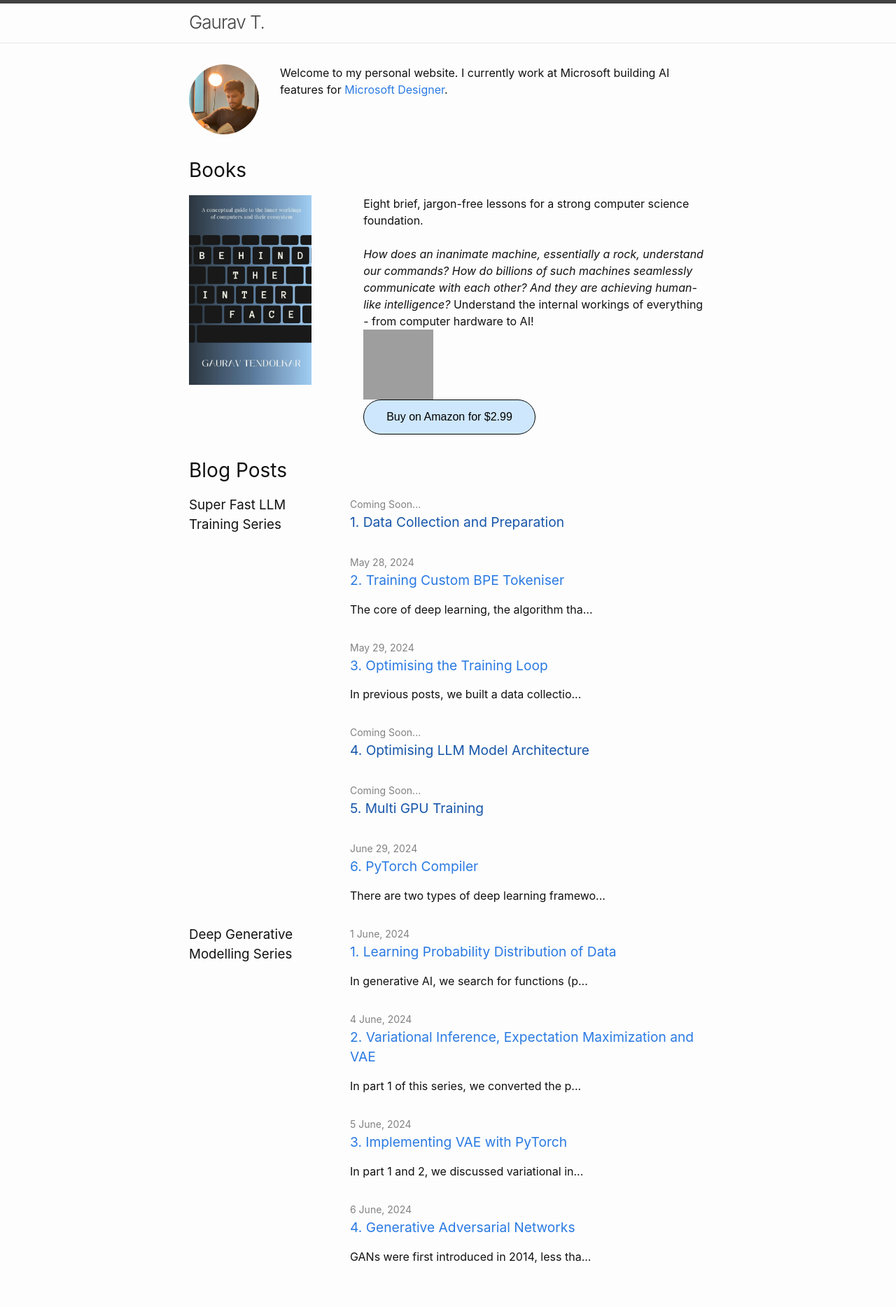
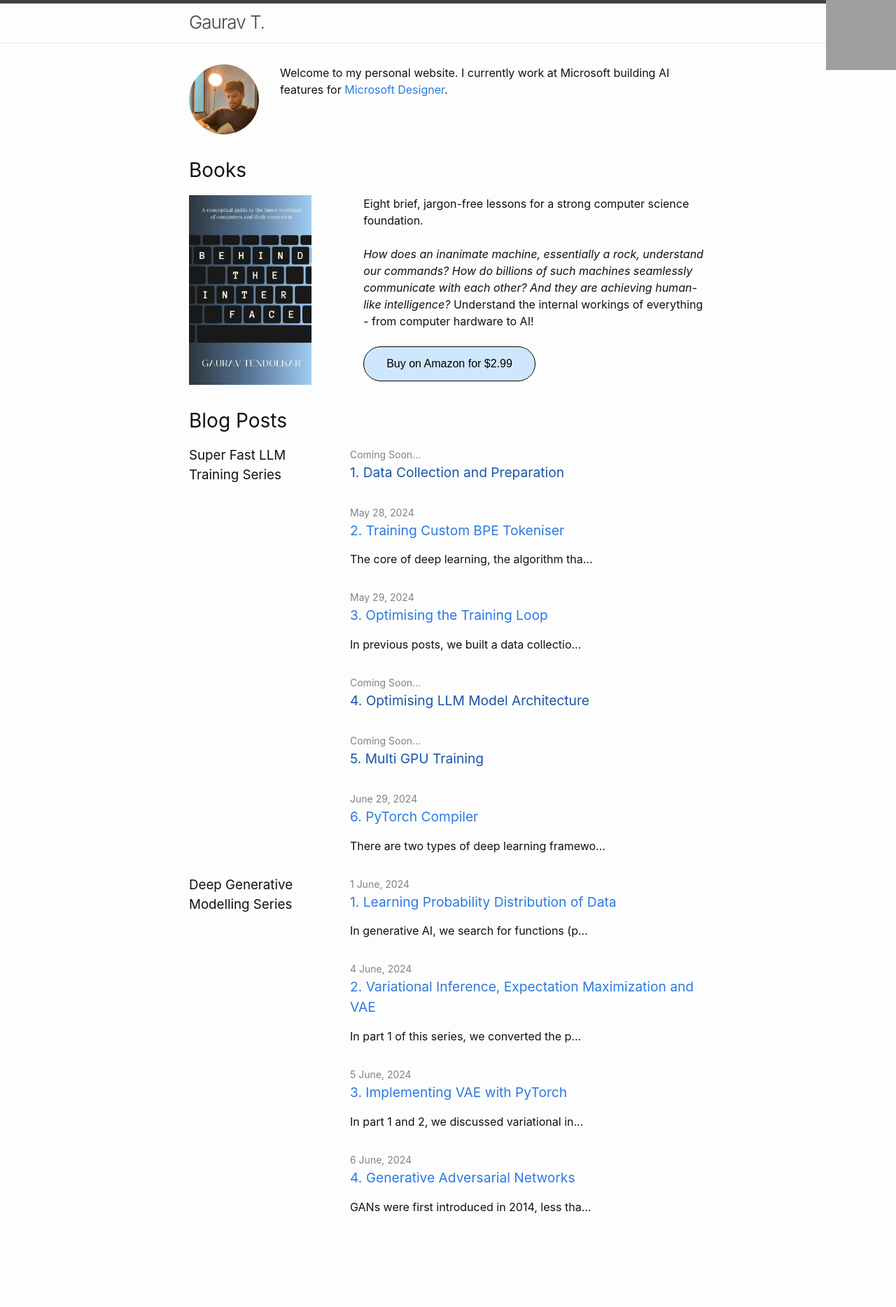
Before and after one commit to gauravtendolkar/gauravtendolkar.github.io, a Jekyll site: the page built from docs/index.markdown, in a window 1280 px wide. Shown: the whole page at 70% size. Built offline with Jekyll 4.4.1, drawn with Linux system fonts in a browser that asks for light colours; after the commit the page ends 1797 px from its top, so only the background shows below that; grey boxes are pictures that could not be loaded.

Commit message:
Update home.html

```diff
--- a/docs/_layouts/home.html
+++ b/docs/_layouts/home.html
@@ -16,6 +16,7 @@ layout: default
   <div class="flex-container">
     <div style="margin-right: 30px; min-width: 100px;">
       <img src="/assets/images/book.png" style="width: 80%" />
+      <a style="position: absolute;top: 0;right: 0" href="https://bookraid.com/categories/24/general-non-fiction" target="_blank" rel="noopener"><img width="100px" height="100px" src="https://bookraid.com/badges/general_non_fiction.png" alt="General Non-Fiction Bestseller on BookRaid" /></a>
     </div>
     <div>
       <div>
@@ -27,7 +28,6 @@ layout: default
         seamlessly communicate with each other? And they are achieving human-like intelligence?</i> Understand the internal
         workings of everything - from computer hardware to AI!
       </div>
-      <a href="https://bookraid.com/categories/24/general-non-fiction" target="_blank" rel="noopener"><img width="100px" height="100px" src="https://bookraid.com/badges/general_non_fiction.png" alt="General Non-Fiction Bestseller on BookRaid" /></a>
       <br />
       <button class="action-button" role="button" onclick="window.open('https://amazon.com/dp/B0D2RZJCN8','_blank')">
         Buy on Amazon for $2.99
```
